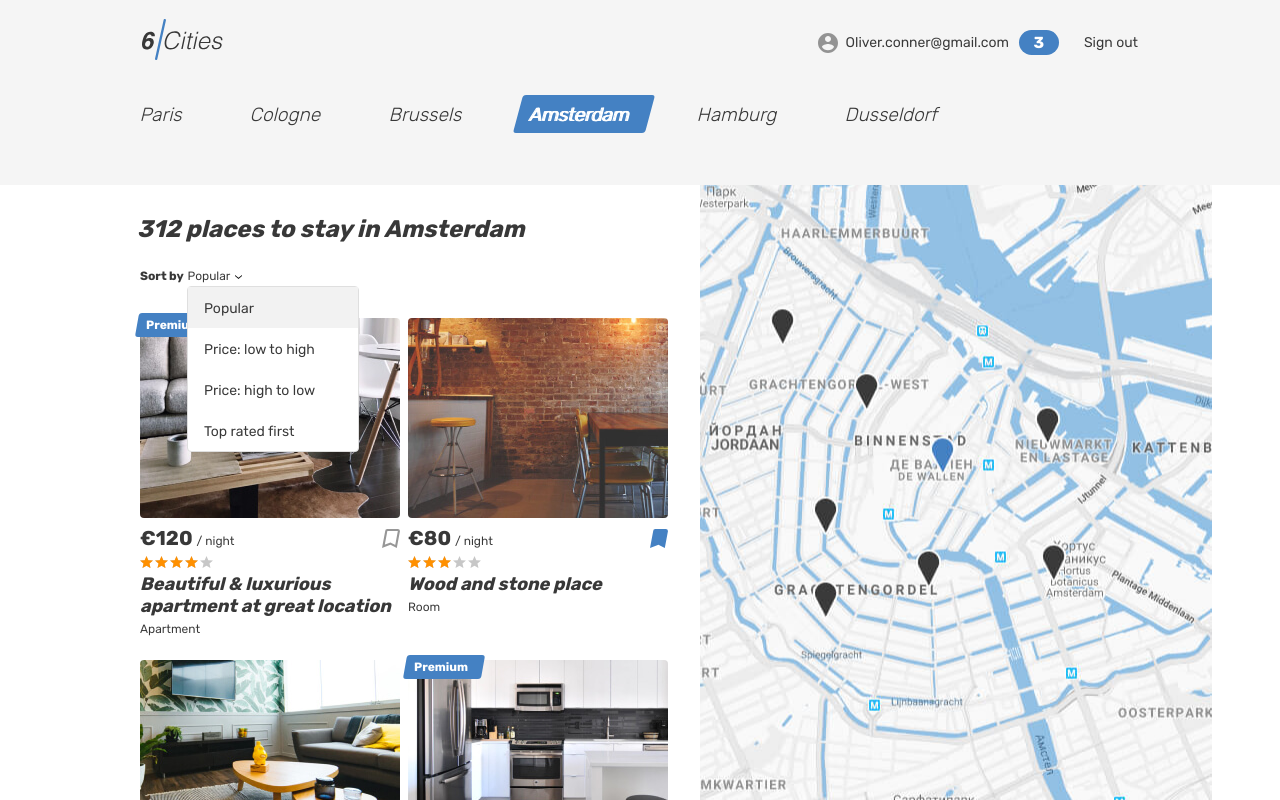
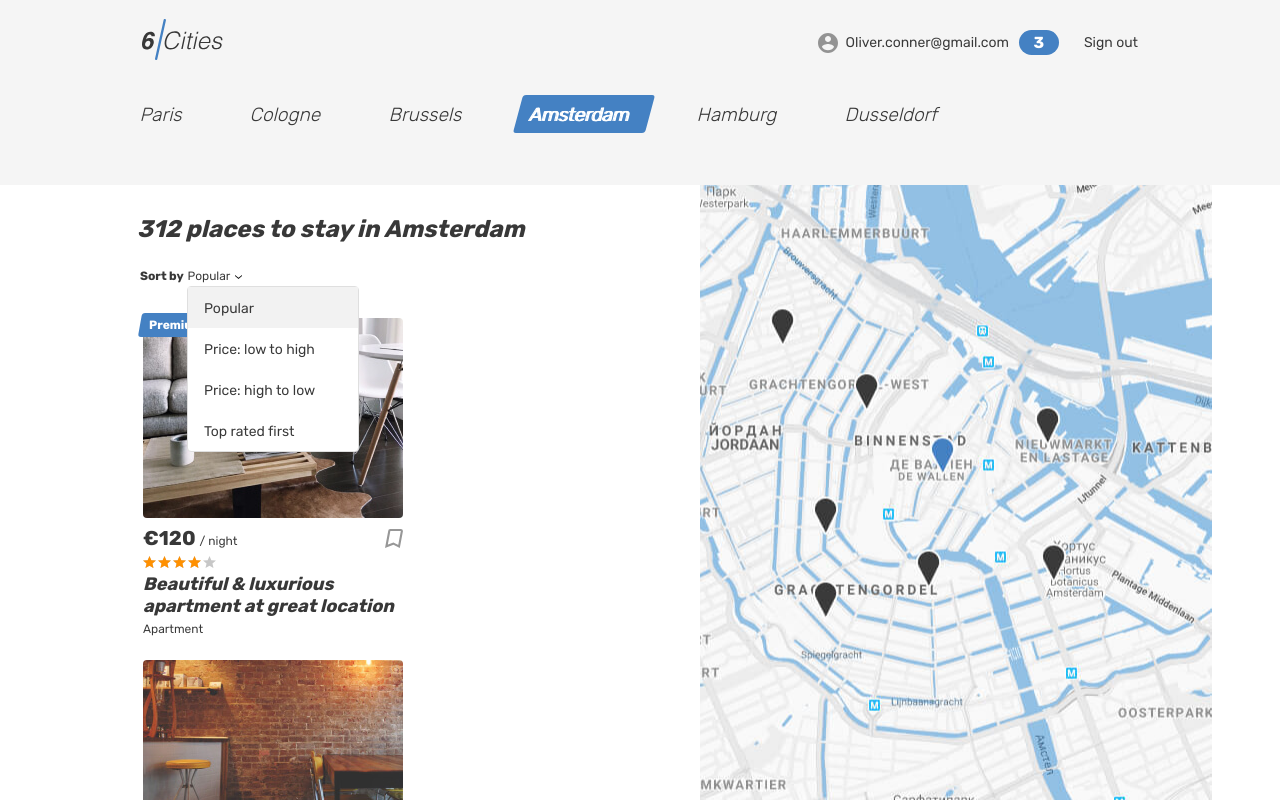
Before and after one commit to htmlacademy-react/235161-six-cities-15, a React (Vite) app: page / in a window 1280 px wide. Built offline with nearby package versions, Linux system fonts and the light colour scheme.

Commit message:
Добавил компонент PlacesList

```diff
--- /dev/null
+++ b/src/components/places-list/places-list.tsx
@@ -0,0 +1,23 @@
+import { OfferType } from '../../types/offer';
+import PlaceCard from '../place-card/place-card';
+
+type PlacesListProps = {
+  offers: OfferType[];
+  className?: string;
+}
+
+function PlacesList({offers, className}: PlacesListProps): JSX.Element {
+  let listClass = ' places__list';
+
+  if (className === 'cities') {
+    listClass = ' places__list tabs__content';
+  }
+
+  return (
+    <div className={`${className}-places__list${listClass}`}>
+      {offers.map((offer) => <PlaceCard key={offer.id} offer={offer} className='near-places'/>)}
+    </div>
+  );
+}
+
+export default PlacesList;
--- a/src/pages/main-screen/main-screen.tsx
+++ b/src/pages/main-screen/main-screen.tsx
@@ -1,6 +1,6 @@
 import { Helmet } from 'react-helmet-async';
 import { OfferType } from '../../types/offer';
-import PlaceCard from '../../components/place-card/place-card';
+import PlacesList from '../../components/places-list/places-list';
 import LocationsList from '../../components/locations-list/locations-list';
 import Sort from '../../components/sort/sort';
 import Map from '../../components/map/map';
@@ -30,9 +30,10 @@ function MainScreen({placesToStayCount, offers}: MainScreenProps): JSX.Element {
             <h2 className="visually-hidden">Places</h2>
             <b className="places__found">{placesToStayCount} places to stay in Amsterdam</b>
             <Sort/>
-            <div className="cities__places-list places__list tabs__content">
-              {offers.map((offer) => <PlaceCard key={offer.id} offer={offer}/>)}
-            </div>
+            <PlacesList
+              offers={offers}
+              className={'cities'}
+            />
           </section>
           <div className="cities__right-section">
             <Map/>
--- a/src/pages/offer-screen/offer-screen.tsx
+++ b/src/pages/offer-screen/offer-screen.tsx
@@ -1,6 +1,7 @@
 import { Helmet } from 'react-helmet-async';
 import { OfferType } from '../../types/offer';
-import PlaceCard from '../../components/place-card/place-card';
+import PlacesList from '../../components/places-list/places-list';
+//import PlaceCard from '../../components/place-card/place-card';
 import Offer from '../../components/offer/offer';
 
 type OfferScreenProps = {
@@ -21,9 +22,10 @@ function OfferScreen({offers}: OfferScreenProps): JSX.Element {
       <div className="container">
         <section className="near-places places">
           <h2 className="near-places__title">Other places in the neighbourhood</h2>
-          <div className="near-places__list places__list">
-            {offers.map((offer) => <PlaceCard key={offer.id} offer={offer} className='near-places'/>)}
-          </div>
+          <PlacesList
+            offers={offers}
+            className={'near'}
+          />
         </section>
       </div>
     </main>
```
